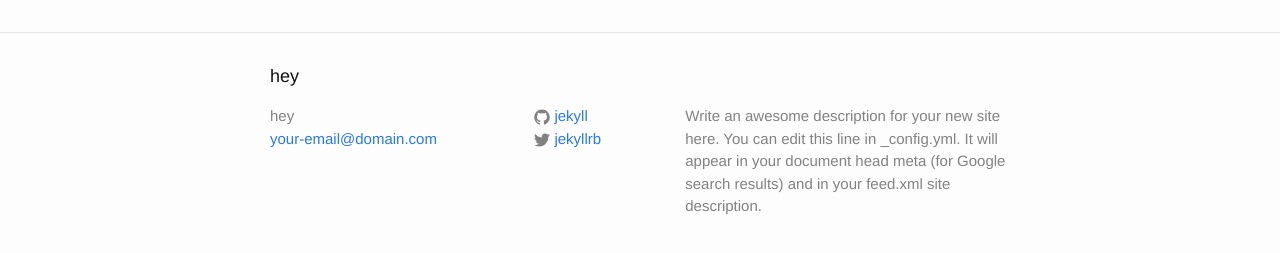
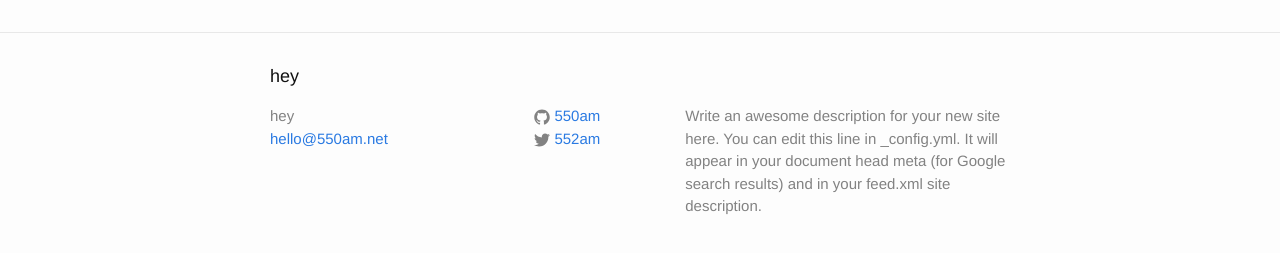
Before and after one commit to 550am/550am.github.io, a Jekyll site: the page built from index.html, in a window 1280 px wide. Shown: the part 264-517 px from the top of the page. Built offline with Jekyll 4.4.1, drawn with Linux system fonts in a browser that asks for light colours.

Commit message:
Update _config.yml

```diff
--- a/_config.yml
+++ b/_config.yml
@@ -7,15 +7,15 @@
 
 # Site settings
 title: hey
-email: your-email@domain.com
+email: hello@550am.net
 description: > # this means to ignore newlines until "baseurl:"
   Write an awesome description for your new site here. You can edit this
   line in _config.yml. It will appear in your document head meta (for
   Google search results) and in your feed.xml site description.
 baseurl: "" # the subpath of your site, e.g. /blog
 url: "http://yourdomain.com" # the base hostname & protocol for your site
-twitter_username: jekyllrb
-github_username:  jekyll
+twitter_username: 552am
+github_username:  550am
 
 # Build settings
 markdown: kramdown
```
